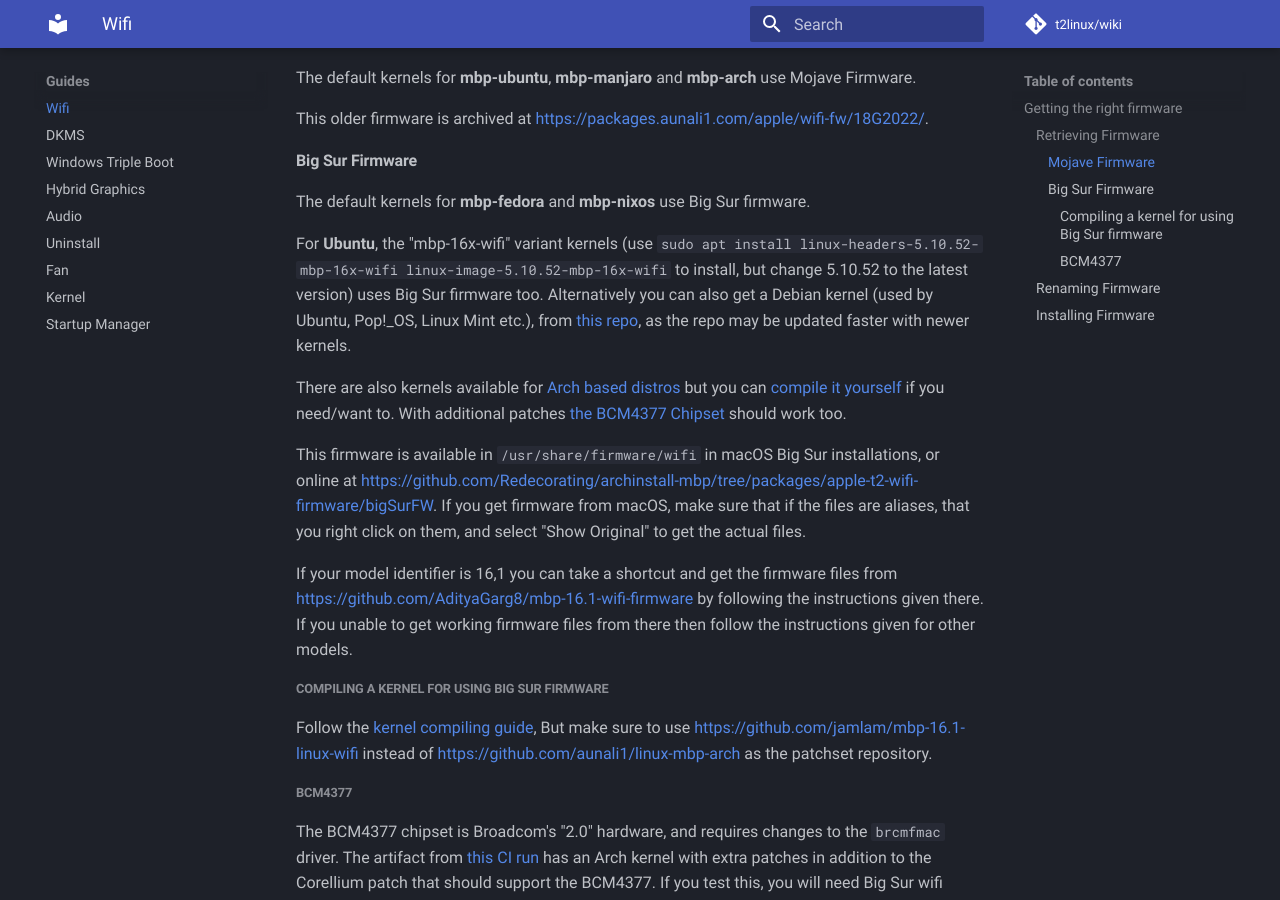
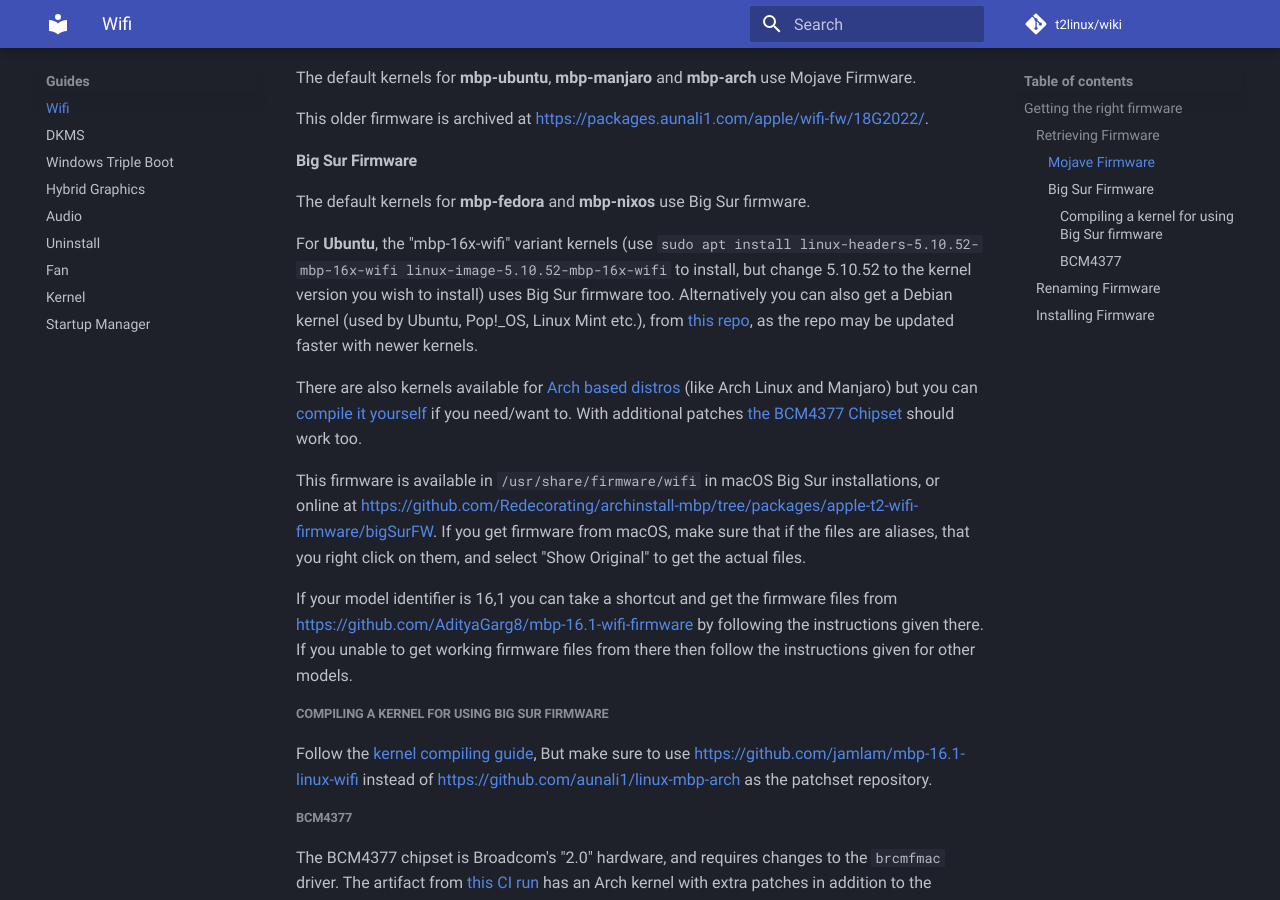
Before and after one commit to t2linux/wiki, an MkDocs documentation site: the page built from docs/guides/wifi.md, in a window 1280 px wide and 900 px high, scrolled down 2023 px. Built offline with MkDocs 1.6.1 and Material for MkDocs 9.7.7, drawn with Linux system fonts in a browser that asks for light colours; comment, search, counter and statistics services are not loaded.

Commit message:
Guides: Minor adjustments to wifi (#92)
* Update wifi.md

* Update wifi.md

```diff
--- a/docs/guides/wifi.md
+++ b/docs/guides/wifi.md
@@ -70,10 +70,9 @@ This older firmware is archived at [https://packages.aunali1.com/apple/wifi-fw/1
 
 The default kernels for **mbp-fedora** and **mbp-nixos** use Big Sur firmware.
 
-For **Ubuntu**, the "mbp-16x-wifi" variant kernels (use `sudo apt install linux-headers-5.10.52-mbp-16x-wifi linux-image-5.10.52-mbp-16x-wifi` to install, but change 5.10.52 to the latest version) uses Big Sur firmware too. Alternatively you can also get a Debian kernel (used by Ubuntu, Pop!_OS, Linux Mint etc.), from [this repo](https://github.com/AdityaGarg8/mbp-16.x-ubuntu-kernel/releases), as the repo may be updated faster with newer kernels.
+For **Ubuntu**, the "mbp-16x-wifi" variant kernels (use `sudo apt install linux-headers-5.10.52-mbp-16x-wifi linux-image-5.10.52-mbp-16x-wifi` to install, but change 5.10.52 to the kernel version you wish to install) uses Big Sur firmware too. Alternatively you can also get a Debian kernel (used by Ubuntu, Pop!_OS, Linux Mint etc.), from [this repo](https://github.com/AdityaGarg8/mbp-16.x-ubuntu-kernel/releases), as the repo may be updated faster with newer kernels.
 
-There are also kernels available for [Arch based distros](https://github.com/Redecorating/mbp-16.1-linux-wifi/releases)
-but you can [compile it yourself](https://wiki.t2linux.org/guides/wifi/#compiling-with-corelliums-patchset) if you need/want to.
+There are also kernels available for [Arch based distros](https://github.com/Redecorating/mbp-16.1-linux-wifi/releases) (like Arch Linux and Manjaro) but you can [compile it yourself](https://wiki.t2linux.org/guides/wifi/#compiling-with-corelliums-patchset) if you need/want to.
 With additional patches [the BCM4377 Chipset](https://wiki.t2linux.org/guides/wifi/#bcm4377) should work too.
 
 This firmware is available in `/usr/share/firmware/wifi` in macOS Big Sur installations, or online at [https://github.com/Redecorating/archinstall-mbp/tree/packages/apple-t2-wifi-firmware/bigSurFW](https://github.com/Redecorating/archinstall-mbp/tree/packages/apple-t2-wifi-firmware/bigSurFW). If you get firmware from macOS, make sure that if the files are aliases, that you right click on them, and select "Show Original" to get the actual files.
```
